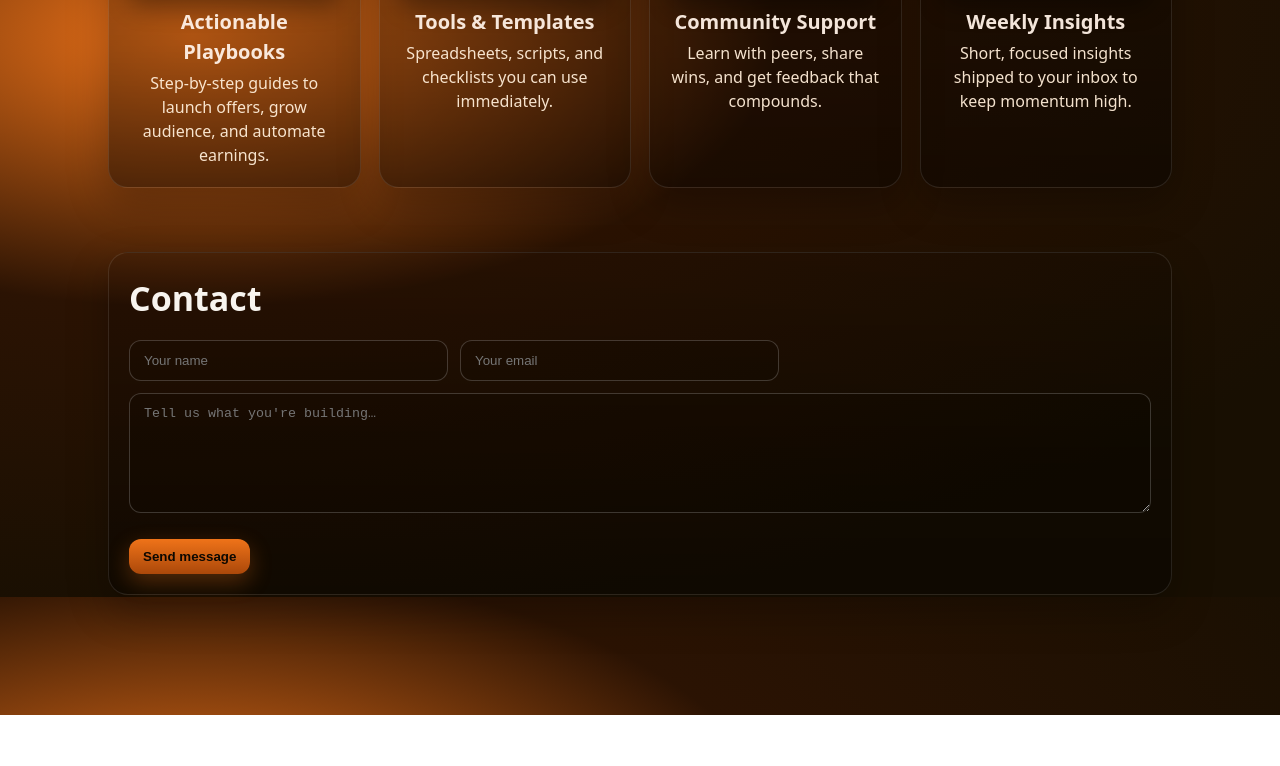
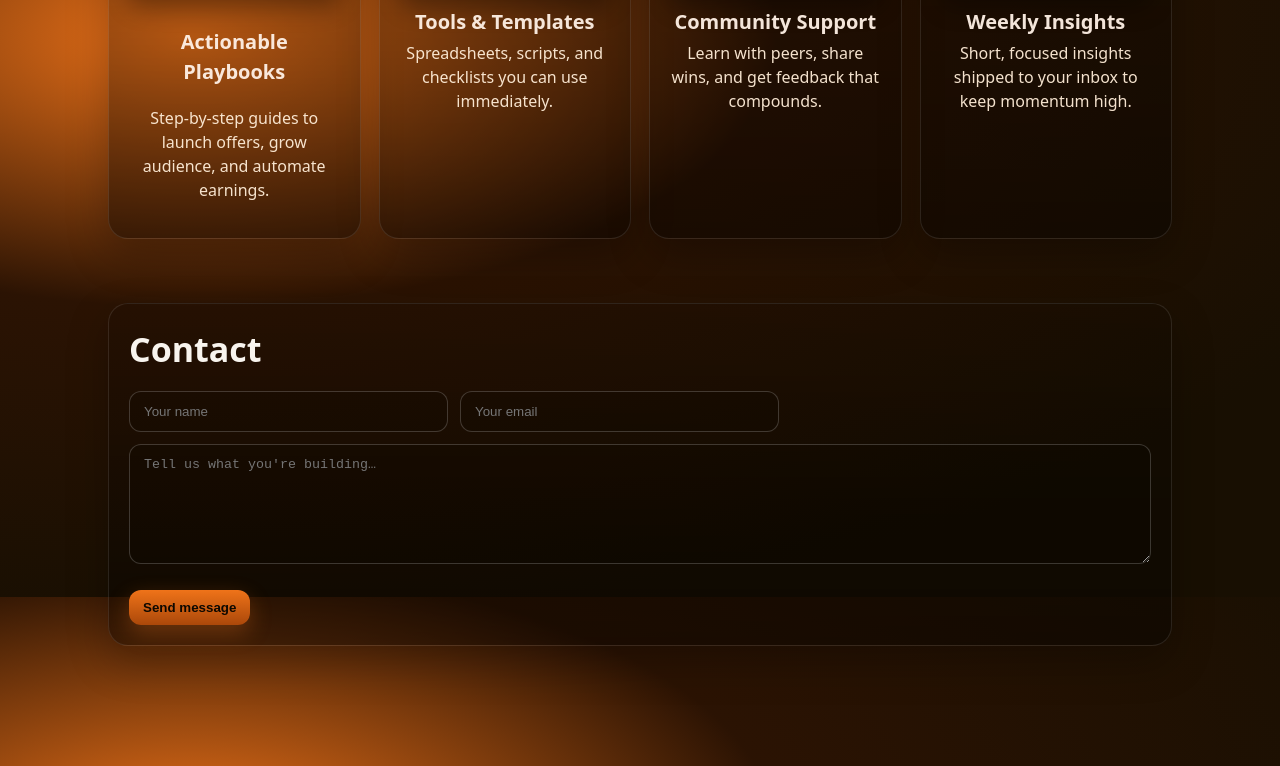
Before and after one commit to Ellaskillz4sure/MagnusPlatform.com, a plain HTML site: page index.html in a window 1280 px wide. Shown: the part 1003-1769 px from the top of the page. Before the commit the page ends 1718 px from the top, so only its background shows below. Drawn offline with Linux system fonts and the light colour scheme.

Commit message:
index.html

```diff
--- a/index.html
+++ b/index.html
@@ -191,8 +191,8 @@
           <figure>
             <img src="https://images.unsplash.com/photo-1520607162513-77705c0f0d4a?q=80&w=1200&auto=format&fit=crop" alt="Actionable playbooks illustration" loading="lazy">
             <figcaption>
-              <strong>Actionable Playbooks</strong>
-              Step‑by‑step guides to launch offers, grow audience, and automate earnings.
+              <h1><strong>Actionable Playbooks</strong></h1>
+              <p>Step‑by‑step guides to launch offers, grow audience, and automate earnings.</p>
             </figcaption>
           </figure>
         </div>
```
